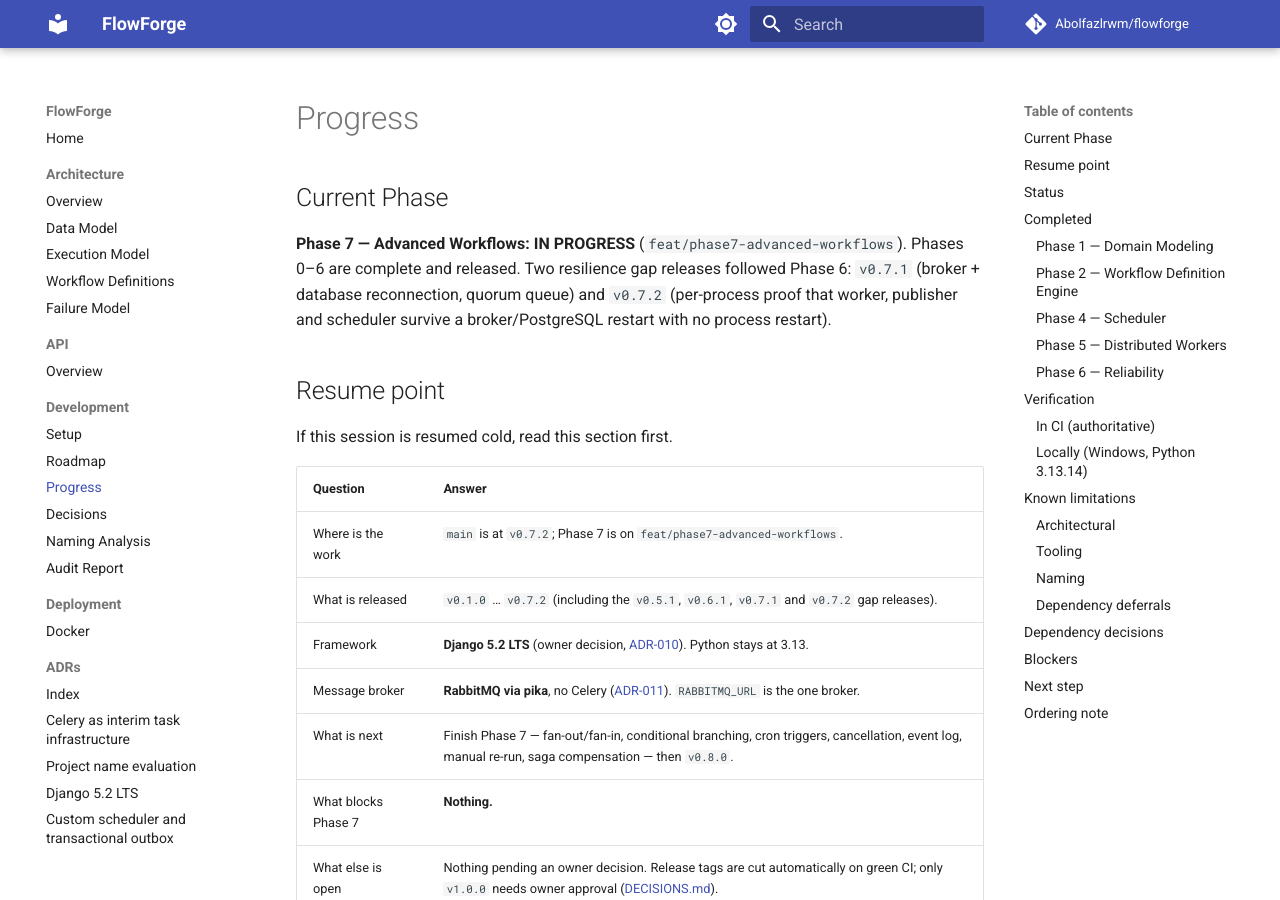
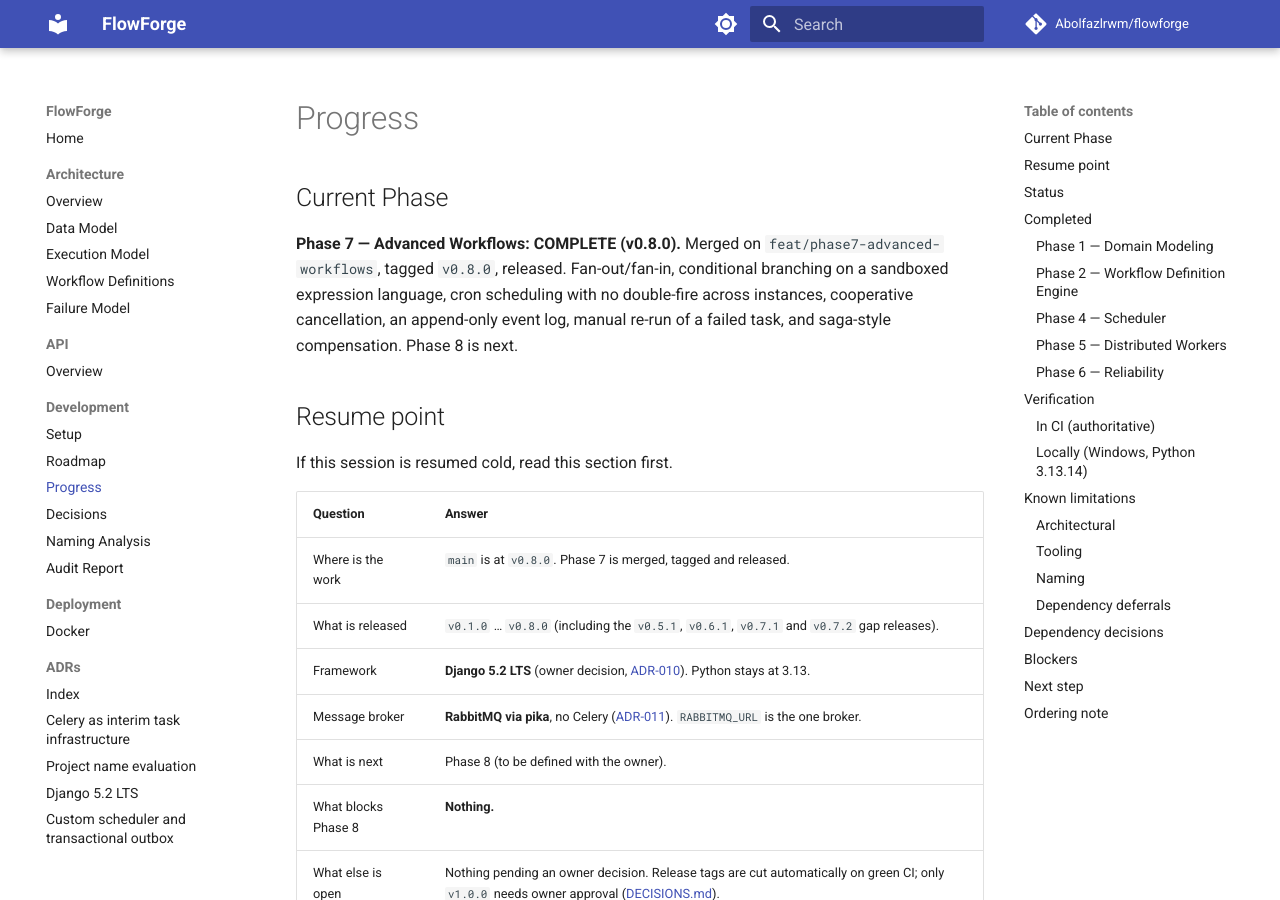
Before and after one commit to Abolfazlrwm/flowforge, an MkDocs documentation site: the page built from docs/development/PROGRESS.md, in a window 1280 px wide and 900 px high. Built offline with MkDocs 1.6.1 and Material for MkDocs 9.7.7, drawn with Linux system fonts in a browser that asks for light colours; comment, search, counter and statistics services are not loaded; some of the changed text lies outside the part shown.

Commit message:
docs: record Phase 7 as released (v0.8.0)
Promote the Phase 7 entries into a ## [0.8.0] section covering every feature
(branching, the sandboxed evaluator, cancellation, cron, the event log, manual
re-run and saga compensation) plus the dependency-order fix, mark Phase 7
complete in PROGRESS.md, and document the compensate_for field in definitions.md.

```diff
--- a/docs/development/PROGRESS.md
+++ b/docs/development/PROGRESS.md
@@ -2,11 +2,11 @@
 
 ## Current Phase
 
-**Phase 7 — Advanced Workflows: IN PROGRESS** (`feat/phase7-advanced-workflows`).
-Phases 0–6 are complete and released. Two resilience gap releases followed Phase 6:
-`v0.7.1` (broker + database reconnection, quorum queue) and `v0.7.2` (per-process
-proof that worker, publisher and scheduler survive a broker/PostgreSQL restart with
-no process restart).
+**Phase 7 — Advanced Workflows: COMPLETE (v0.8.0).** Merged on
+`feat/phase7-advanced-workflows`, tagged `v0.8.0`, released. Fan-out/fan-in,
+conditional branching on a sandboxed expression language, cron scheduling with no
+double-fire across instances, cooperative cancellation, an append-only event log,
+manual re-run of a failed task, and saga-style compensation. Phase 8 is next.
 
 ## Resume point
 
@@ -14,12 +14,12 @@ If this session is resumed cold, read this section first.
 
 | Question | Answer |
 |----------|--------|
-| Where is the work | `main` is at `v0.7.2`; Phase 7 is on `feat/phase7-advanced-workflows`. |
-| What is released | `v0.1.0` … `v0.7.2` (including the `v0.5.1`, `v0.6.1`, `v0.7.1` and `v0.7.2` gap releases). |
+| Where is the work | `main` is at `v0.8.0`. Phase 7 is merged, tagged and released. |
+| What is released | `v0.1.0` … `v0.8.0` (including the `v0.5.1`, `v0.6.1`, `v0.7.1` and `v0.7.2` gap releases). |
 | Framework | **Django 5.2 LTS** (owner decision, [ADR-010](../adr/ADR-010-django-5-2-lts.md)). Python stays at 3.13. |
 | Message broker | **RabbitMQ via pika**, no Celery ([ADR-011](../adr/ADR-011-custom-scheduler-and-transactional-outbox.md)). `RABBITMQ_URL` is the one broker. |
-| What is next | Finish Phase 7 — fan-out/fan-in, conditional branching, cron triggers, cancellation, event log, manual re-run, saga compensation — then `v0.8.0`. |
-| What blocks Phase 7 | **Nothing.** |
+| What is next | Phase 8 (to be defined with the owner). |
+| What blocks Phase 8 | **Nothing.** |
 | What else is open | Nothing pending an owner decision. Release tags are cut automatically on green CI; only `v1.0.0` needs owner approval ([DECISIONS.md](DECISIONS.md)). |
 
 ## Status
@@ -37,11 +37,11 @@ If this session is resumed cold, read this section first.
 | Phase 6 | **MERGED** as `3210001` (PR #31), tagged `v0.7.0` |
 | Broker/DB resilience | **MERGED** as `0d05e42` (PR #33), tagged `v0.7.1` |
 | Resilience verification | **MERGED** as `47ca4f4` (PR #34), tagged `v0.7.2` |
-| Phase 7 | **IN PROGRESS** on `feat/phase7-advanced-workflows` (not yet merged) |
+| Phase 7 | **MERGED** (PR #36), tagged `v0.8.0` |
 | CI | Green on `main`: `lint`, `test`, `schema`, `docs`, `docker` (Phase 6 run `39605151141`) |
 | Docker | **Verified in CI** (build + compose up + health probes + e2e + failure injection). Accepted by owner decision 2026-10-19 — no local check is required |
-| Tags | `v0.1.0` … `v0.7.2`, annotated. |
-| GitHub Releases | Published for `v0.1.0` … `v0.7.2`. |
+| Tags | `v0.1.0` … `v0.8.0`, annotated. |
+| GitHub Releases | Published for `v0.1.0` … `v0.8.0`. |
 | Branch protection | Active on `main`: `lint`, `test`, `docker` required, strict, no force push, 0 approving reviews, **admins cannot bypass** (`enforce_admins`) |
 | Django | **5.2 LTS** (ADR-010) |
 | Python | 3.13 (3.14 deferred — see limitations) |
```
Also changed, not shown: CHANGELOG.md (+36 -0 lines).
